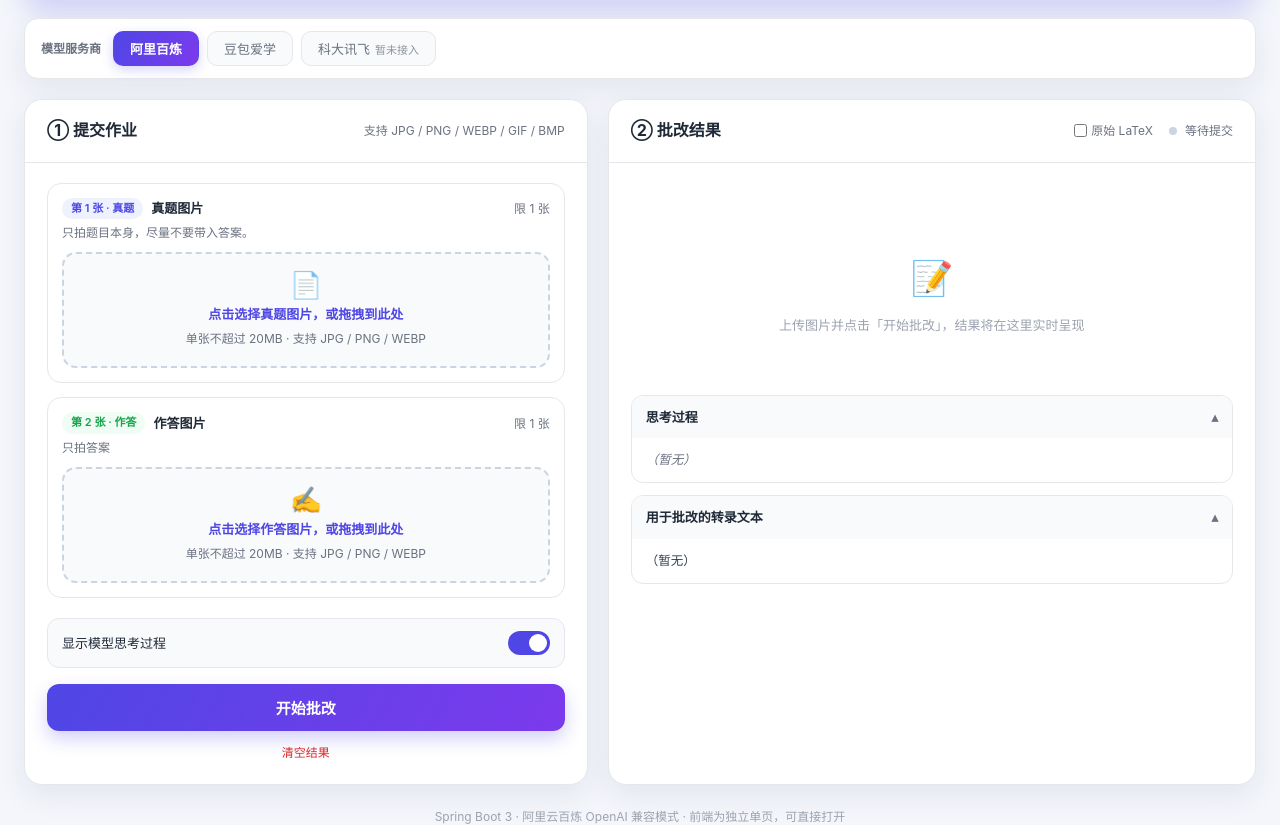
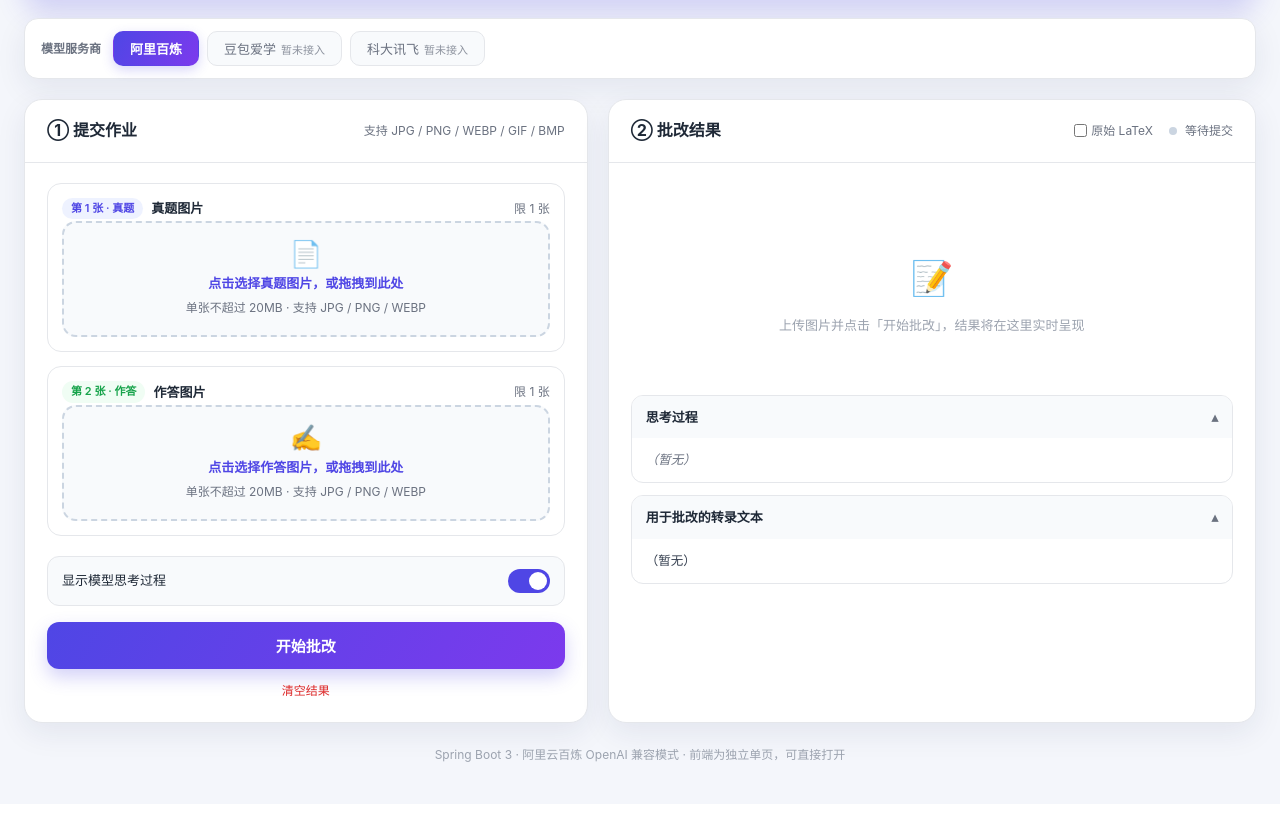
Before and after one commit to dubaolei0/ai-grade-new, a Spring Boot app: page / in a window 1280 px wide. Shown: the part 134-959 px from the top of the page. After the commit the page ends 896 px from the top, so only its background shows below. Run offline with Spring Boot 4, Linux system fonts and the light colour scheme.

Commit message:
前端页面优化

```diff
--- a/src/main/resources/static/index.html
+++ b/src/main/resources/static/index.html
@@ -234,7 +234,7 @@
     <span class="bar-label">模型服务商</span>
     <div class="provider-tabs">
       <button class="provider-tab active" data-provider="dashscope">阿里百炼</button>
-      <button class="provider-tab" data-provider="doubao">豆包爱学</button>
+      <button class="provider-tab" data-provider="doubao">豆包爱学<span class="soon">暂未接入</span></button>
       <button class="provider-tab" data-provider="xfyun">科大讯飞<span class="soon">暂未接入</span></button>
     </div>
   </div>
@@ -256,7 +256,6 @@
             <div class="slot-title"><span class="slot-tag">第 1 张 · 真题</span>真题图片</div>
             <span style="font-size:12px;color:var(--muted)">限 1 张</span>
           </div>
-          <p class="slot-note">只拍题目本身，尽量不要带入答案。</p>
           <div class="drop" id="questionDrop">
             <div class="icon">📄</div>
             <div class="main">点击选择真题图片，或拖拽到此处</div>
@@ -281,7 +280,6 @@
             <div class="slot-title"><span class="slot-tag answer">第 2 张 · 作答</span>作答图片</div>
             <span style="font-size:12px;color:var(--muted)">限 1 张</span>
           </div>
-          <p class="slot-note">只拍答案</p>
           <div class="drop" id="answerDrop">
             <div class="icon">✍️</div>
             <div class="main">点击选择作答图片，或拖拽到此处</div>
```
